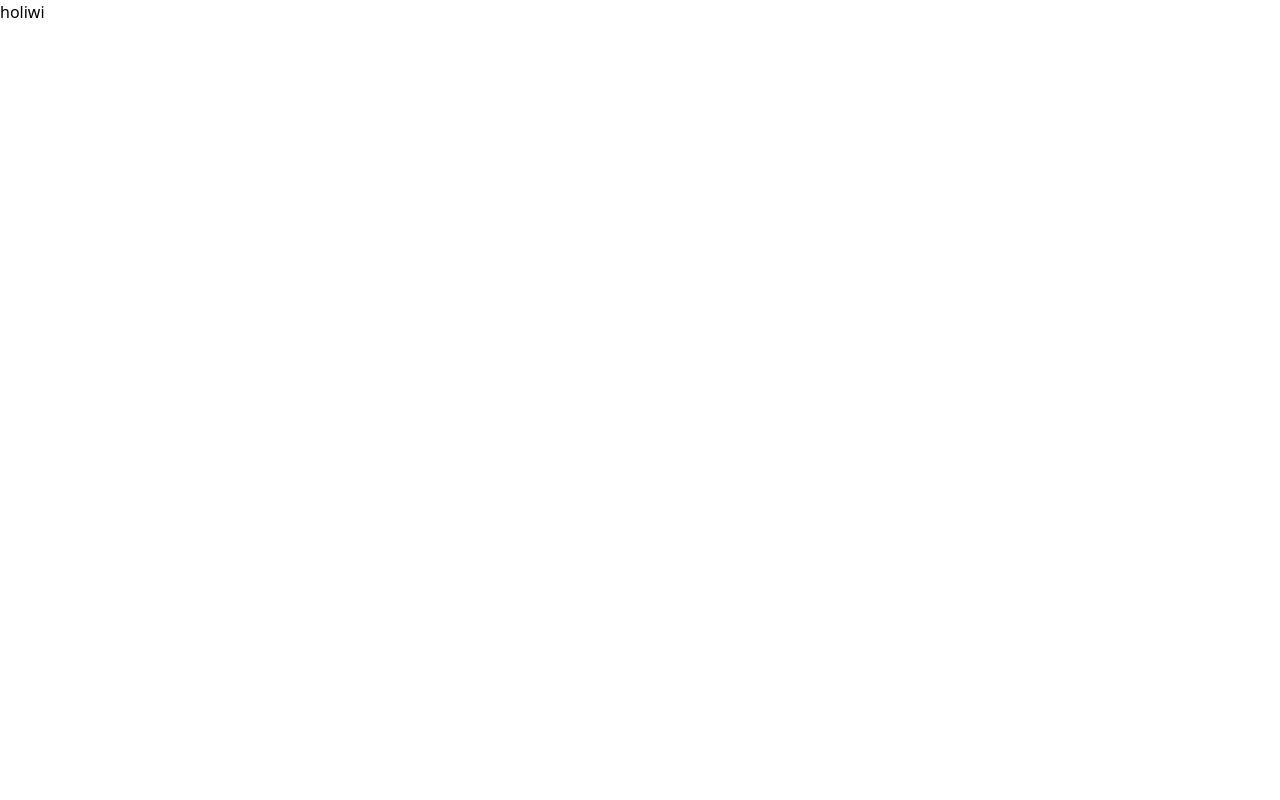
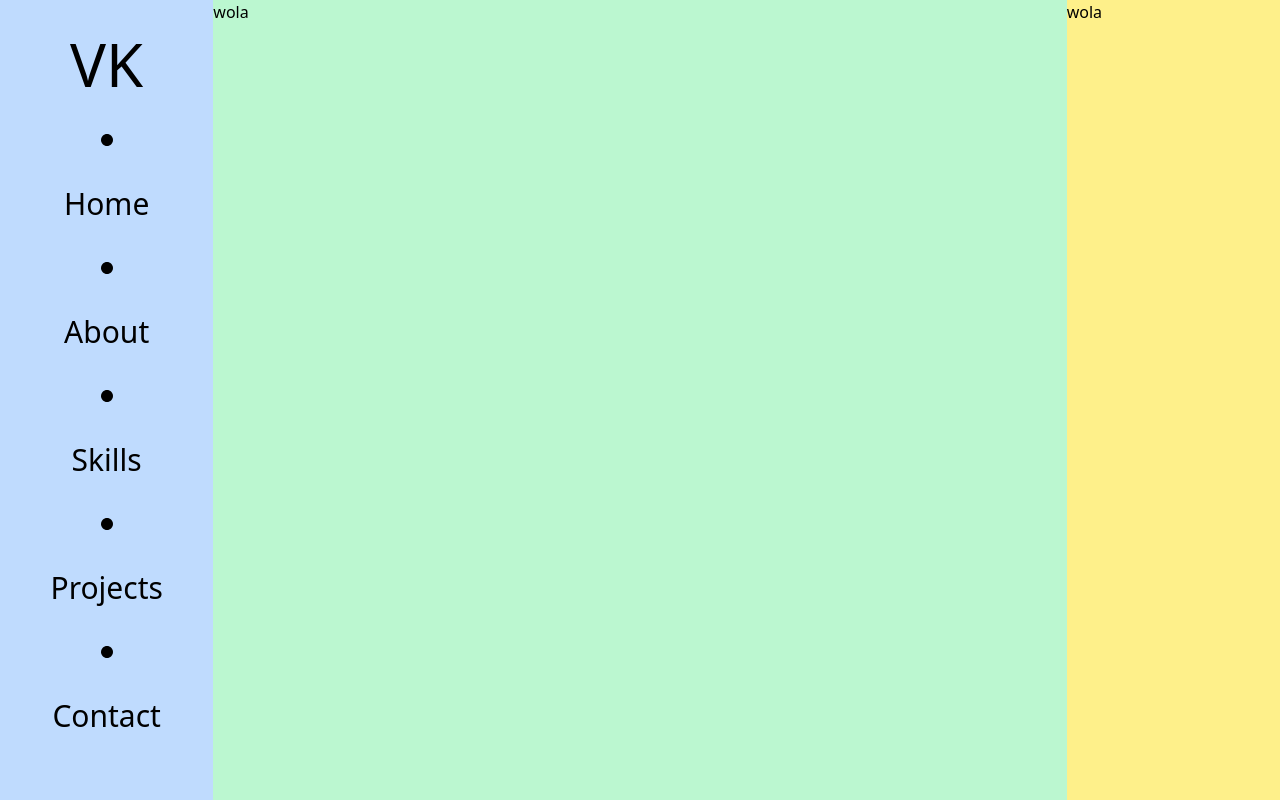
Before and after one commit to ValentinKrajzelman/dev-portfolio, a React (Create React App) app: page / in a window 1280 px wide. Built offline with nearby package versions, Linux system fonts and the light colour scheme.

Commit message:
los primeros pasos

```diff
--- a/src/App.js
+++ b/src/App.js
@@ -1,11 +1,20 @@
 import React from "react";
-import {BrowserRouter as  Router, Route} from "react-router-dom";
+import {
+  BrowserRouter as Router,
+  Route
+} from "react-router-dom";
+
+import Navbar from "./components/navbar";
 
 function App() {
   return (
-    <div className="">
-    holiwi
+    <Router>
+    <div className="bg-orange-200 h-screen md:grid grid-cols-6">
+    <Navbar/>
+    <div className="bg-green-200 h-screen col-span-4">wola</div>
+    <div  className="bg-yellow-200 h-screen col-span-1">wola</div>
     </div>
+    </Router>
   );
 }
 
--- /dev/null
+++ b/src/components/navbar.js
@@ -0,0 +1,25 @@
+import React from "react";
+import {GoPrimitiveDot} from "react-icons/go";
+
+const Navbar = () => {
+
+
+    return (
+    <div className="bg-blue-200 h-screen col-span-1">
+        <div className="flex flex-col items-center h-full place-content-evenly pb-8">
+            <div className="text-6xl">VK</div>
+            <GoPrimitiveDot className="text-2xl"/>
+            <div className="text-3xl">Home</div>
+            <GoPrimitiveDot className="text-2xl"/>
+            <div className="text-3xl">About</div>
+            <GoPrimitiveDot className="text-2xl"/>
+            <div className="text-3xl">Skills</div>
+            <GoPrimitiveDot className="text-2xl"/>
+            <div className="text-3xl">Projects</div>
+            <GoPrimitiveDot className="text-2xl"/>
+            <div className="text-3xl">Contact</div>
+        </div>
+    </div>);
+};
+
+export default Navbar;
```
